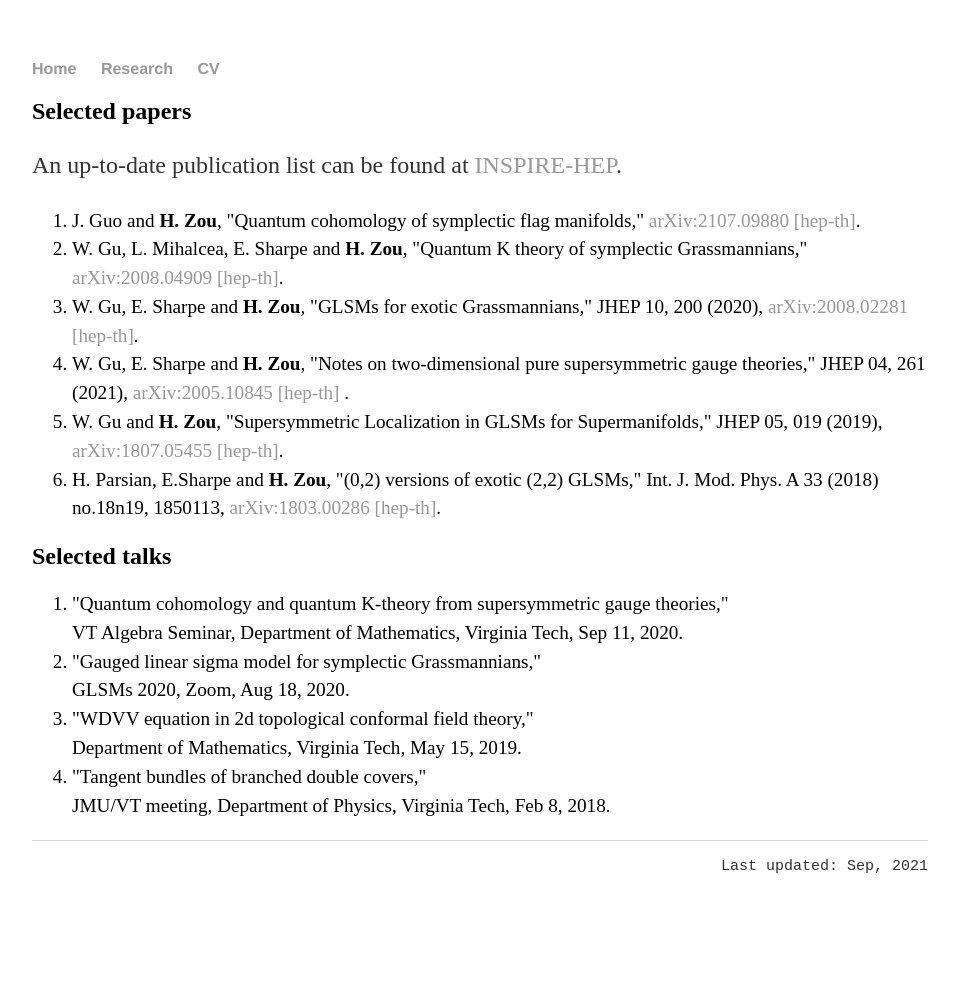
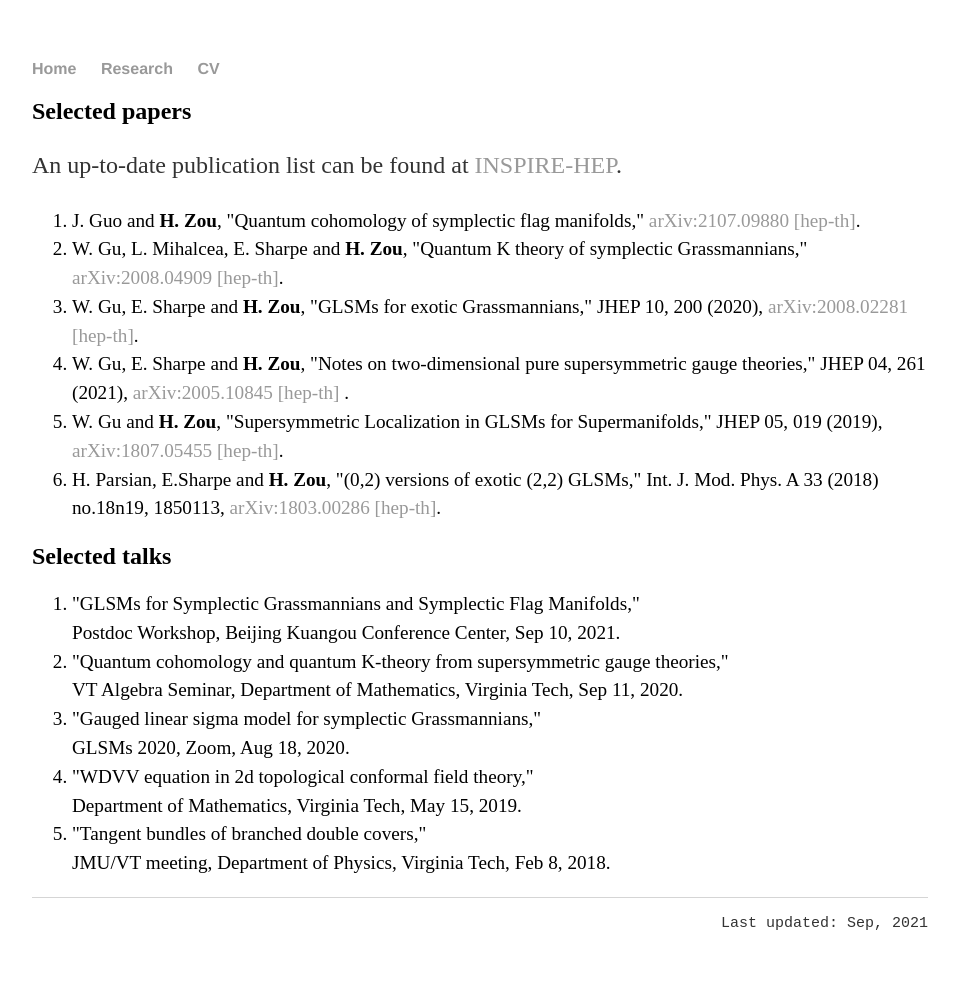
Before and after one commit to hhzou/hhzou.github.io, a Jekyll site: the page built from research/index.html, in a window 1280 px wide. Shown: the whole page, without its empty margins (160-1119 px from the left). Built offline with Jekyll 4.4.1, drawn with Linux system fonts in a browser that asks for light colours; before the commit the page ends 937 px from its top, so only the background shows below that.

Commit message:
add a talk

```diff
--- a/research/index.html
+++ b/research/index.html
@@ -16,6 +16,7 @@ title: Hao Zou - Research
 
 	<h2>Selected talks </h2>
 	<ol style="font-size:1.2em; line-height: 150%">
+		<li>"GLSMs for Symplectic Grassmannians and Symplectic Flag Manifolds," <br> Postdoc Workshop, Beijing Kuangou Conference Center, Sep 10, 2021.</li>
 		<li>"Quantum cohomology and quantum K-theory from supersymmetric gauge theories," <br> VT Algebra Seminar, Department of Mathematics, Virginia Tech, Sep 11, 2020.</li>
 		<li>"Gauged linear sigma model for symplectic Grassmannians," <br> GLSMs 2020, Zoom, Aug 18, 2020.</li>
 		<li>"WDVV equation in 2d topological conformal field theory," <br> Department of Mathematics, Virginia Tech, May 15, 2019.</li>
```
